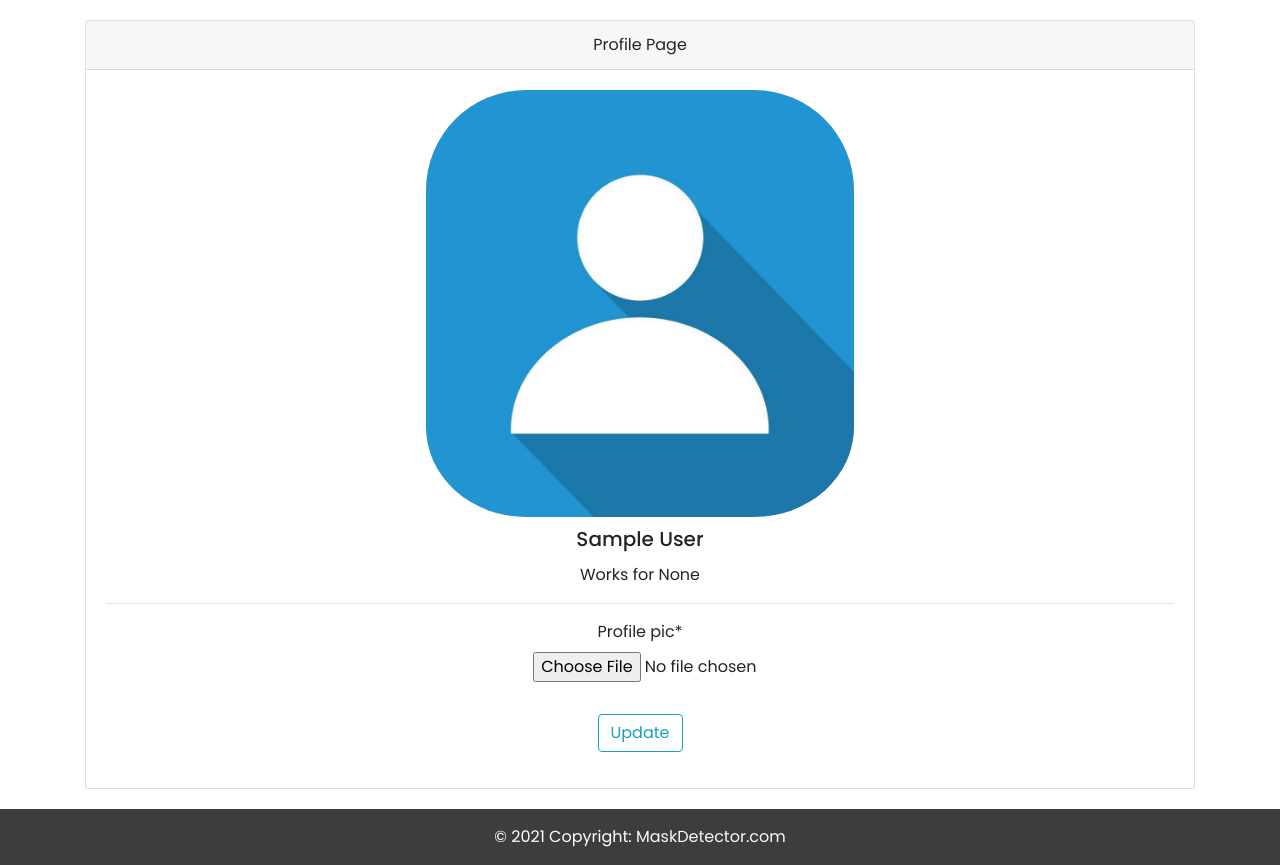
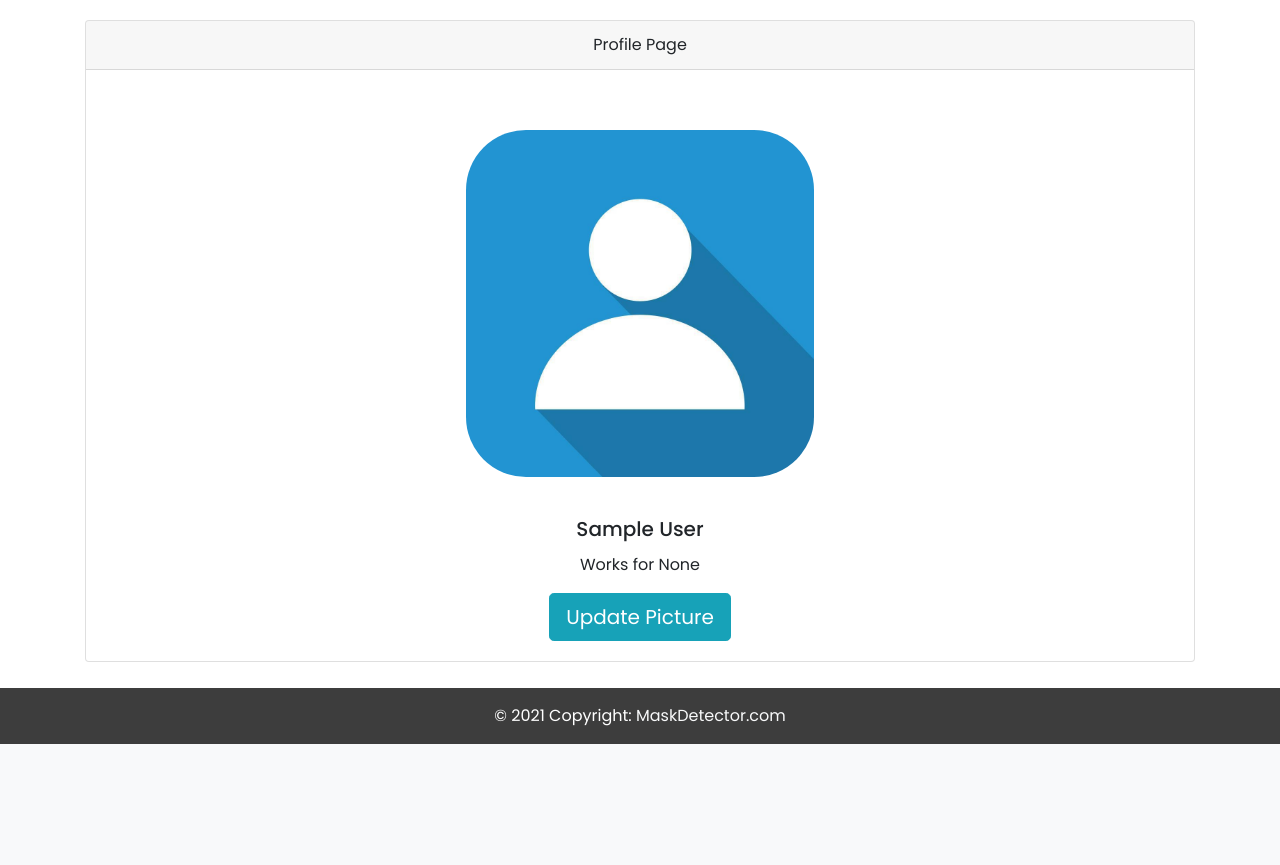
Before and after one commit to Maddie02/mask-detector, a Django app: page /profile/ in a window 1280 px wide. Shown: the part 56-921 px from the top of the page. After the commit the page ends 800 px from the top, so only its background shows below. Run offline with Django 3.2, Linux system fonts and the light colour scheme; the visitor is signed in with stand-in values (Sample User, id 1); data that the repository does not hold is empty; some libraries are stand-ins or nearby versions.

Commit message:
[Update] Update profile view

```diff
--- a/mask_detect/accounts/static/accounts/styles.css
+++ b/mask_detect/accounts/static/accounts/styles.css
@@ -248,6 +248,10 @@ footer {
     padding-left: 50%;
 } */
 
+.profile_pic {
+    padding: 40px;
+}
+
 input[type='file'] {
     padding-left: 40%;
 }
--- a/mask_detect/accounts/templates/accounts/profile.html
+++ b/mask_detect/accounts/templates/accounts/profile.html
@@ -25,6 +25,10 @@
                 {% endtimezone %}
             {% endif %}
             {% if p_form %}
+                <a class="btn btn-info btn-lg" data-toggle="collapse" href="#collapseProfilePic" role="button">
+                        Update Picture
+                    </a>
+                    <div class="collapse" id="collapseProfilePic" style="text-align: center;">
                         <hr>
                         <form method="POST" enctype="multipart/form-data">
                             {% csrf_token %}
@@ -35,6 +39,7 @@
                                 <button class="btn btn-outline-info" type="submit">Update</button>
                             </div>
                         </form>
+                    </div>
             {% endif %}
         </div>
     </div>
```
Lines whose indentation alone changed are shown as unchanged.
